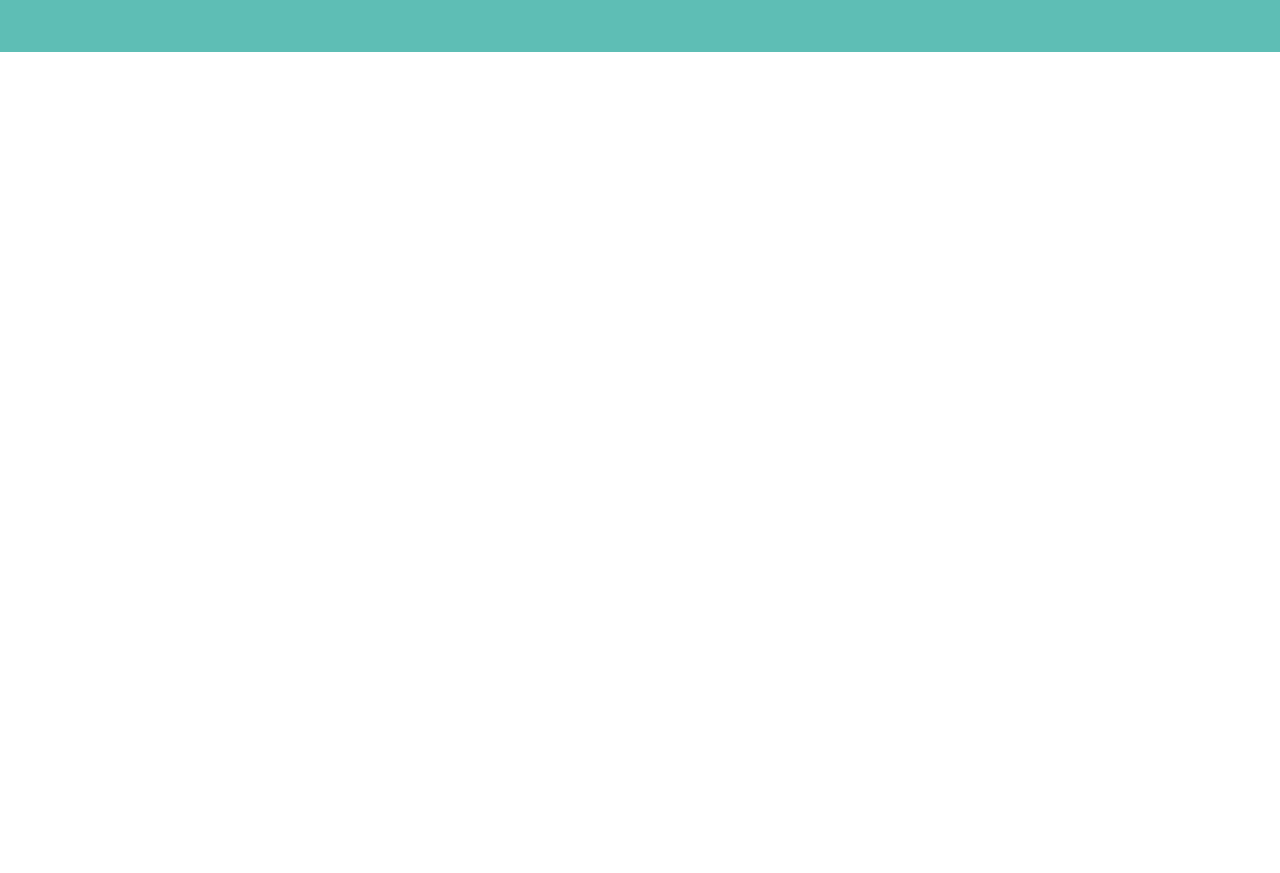
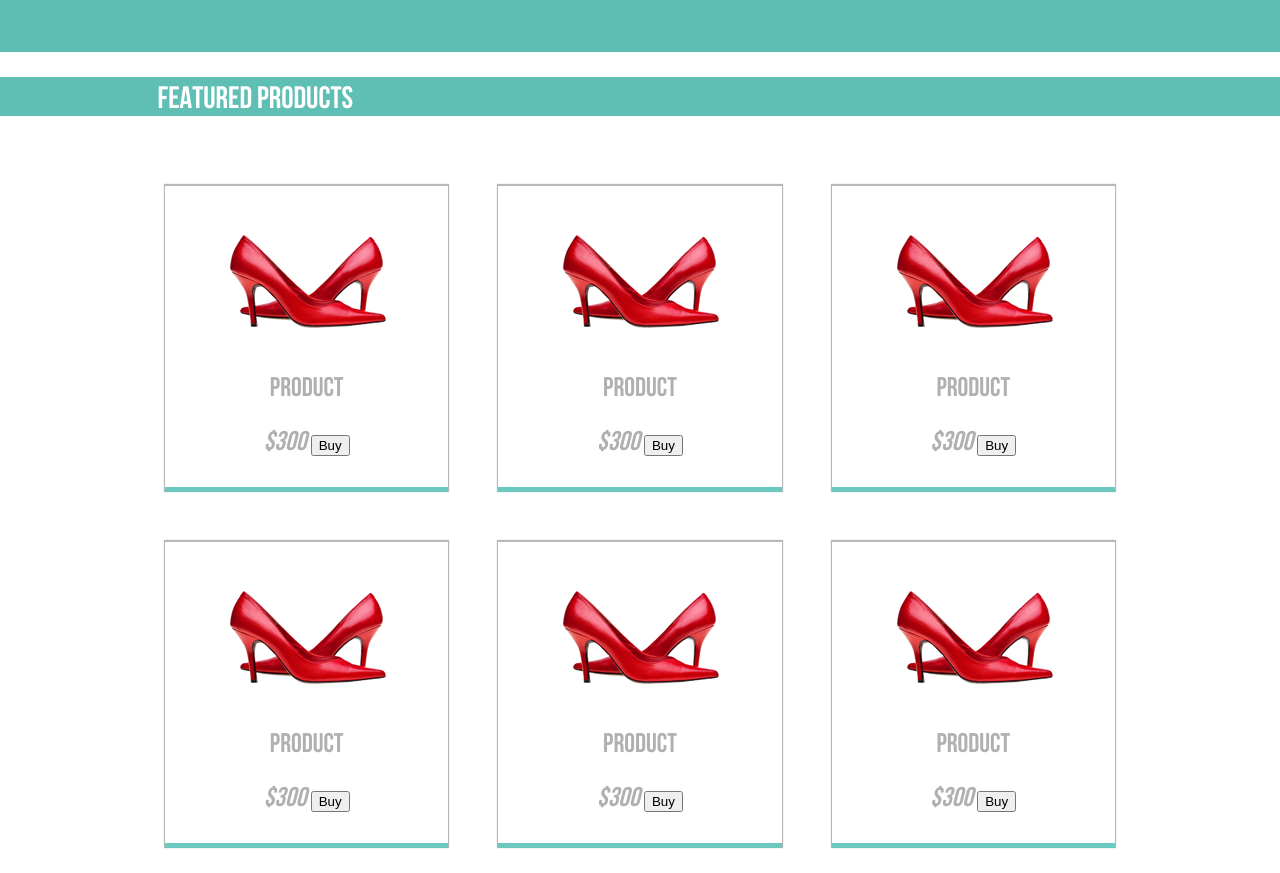
Before and after one commit to Viktorshcherbyna/Project_psd, a plain HTML site: page index.html in a window 1280 px wide. Shown: the part 520-1393 px from the top of the page. Before the commit the page ends 800 px from the top, so only its background shows below. Drawn offline with Linux system fonts and the light colour scheme.

Commit message:
created featured product

```diff
--- a/index.html
+++ b/index.html
@@ -54,13 +54,83 @@
             </div>
             <div class="slider-text">
                 <h2>Cowhide Standard Crew</h2>
-                <p>White coloured, short-sleeved, printed T-shirt for men by Levi's.
-                    This crew-neck T-shirt is made of organic
-                    cotton and comes in a regular fit.
+                <p>White coloured, short-sleeved, printed T-shirt for men by Levi's. This crew-neck T-shirt is made of organic cotton and comes in a regular fit.
                 </p>
                 <button type="button">Shop now</button>
             </div>
 
+        </div>
+    </div>
+    <div class="featured_bg">
+        <h2 class="container">Featured Products</h2>
+    </div>
+    <div class="container" id="featured-container">
+        <div class="f-block">
+            <div class="f-border">
+                <img src="img/tyfli.png" />
+                <h3>Product</h3>
+                <div class="f-button">
+                    <i>$300</i>
+                    <button type="button">Buy</button>
+                </div>
+
+            </div>
+        </div>
+        <div class="f-block">
+            <div class="f-border">
+                <img src="img/tyfli.png" />
+                <h3>Product</h3>
+                <div class="f-button">
+                    <i>$300</i>
+                    <button type="button">Buy</button>
+                </div>
+
+
+            </div>
+        </div>
+        <div class="f-block">
+            <div class="f-border">
+                <img src="img/tyfli.png" />
+                <h3>Product</h3>
+                <div class="f-button">
+                    <i>$300</i>
+                    <button type="button">Buy</button>
+                </div>
+
+            </div>
+        </div>
+        <div class="f-block">
+            <div class="f-border">
+                <img src="img/tyfli.png" />
+                <h3>Product</h3>
+                <div class="f-button">
+                    <i>$300</i>
+                    <button type="button">Buy</button>
+                </div>
+
+            </div>
+        </div>
+        <div class="f-block">
+            <div class="f-border">
+                <img src="img/tyfli.png" />
+                <h3>Product</h3>
+                <div class="f-button">
+                    <i>$300</i>
+                    <button type="button">Buy</button>
+                </div>
+
+            </div>
+        </div>
+        <div class="f-block">
+            <div class="f-border">
+                <img src="img/tyfli.png" />
+                <h3>Product</h3>
+                <div class="f-button">
+                    <i>$300</i>
+                    <button type="button">Buy</button>
+                </div>
+
+            </div>
         </div>
     </div>
 
--- a/style.css
+++ b/style.css
@@ -58,7 +58,7 @@ a {
     }
 
     #header-top,
-#header-nav ul{
+    #header-nav ul {
         display: flex;
         justify-content: space-between;
         flex-wrap: wrap;
@@ -95,12 +95,14 @@ a {
         font-size: 27px;
         padding-left: 5px;
     }
-#header-nav{
+
+    #header-nav {
         background-color: #6cc9bf;
         padding: 10px 0;
         box-shadow: 0px -1px 2px -0.5px black;
     }
-#header-nav ul li a{
+
+    #header-nav ul li a {
         padding: 0 17px;
         border-right: 2px solid #ffffff;
         color: #ffffff;
@@ -110,42 +112,47 @@ a {
         font-weight: bold;
         display: block;
     }
-#header-nav ul li:first-child a{
+
+    #header-nav ul li:first-child a {
         padding-left: 0;
     }
 
-
-#header-nav ul li:last-child a{
-    border:none;
+    #header-nav ul li:last-child a {
+        border: none;
         padding-right: 0;
     }
-    .slider-bg{
+
+    .slider-bg {
         background: #5ebeb5;
     }
-    #slider{
+
+    #slider {
         display: flex;
         padding: 70px 0 55px 0;
         justify-content: space-around;
         flex-wrap: wrap;
     }
-    .slider-text{
+
+    .slider-text {
         max-width: 390px;
     }
-    .slider-text h2{
+
+    .slider-text h2 {
         text-transform: uppercase;
         color: #ffffff;
         font-family: 'bebasbold';
         font-size: 65px;
         margin: 0;
+    }
 
-    }
-    .slider-text p{
+    .slider-text p {
         color: #ffffff;
         font-family: 'bebasbold';
         line-height: 22px;
-        margin: 5px 0  30px 0;
+        margin: 5px 0 30px 0;
     }
-    .slider-text button{
+
+    .slider-text button {
         border: 2px solid #fff;
         background: none;
         padding: 10px 20px 7px 20px;
@@ -154,47 +161,82 @@ a {
         text-transform: uppercase;
         font-size: 22px;
         font-family: 'bebasbold';
-
     }
 
-    @media(max-width: 600px){
-        #slider{
+    .featured_bg {
+        background: #60bfb5;
+        margin: 25px 0 45px 0;
+        padding: 8px 0px 0px 35px;
+        text-transform: uppercase;
+        color: #fff;
+        font-family: 'bebasbold';
+    }
+
+    .featured_bg h2 {
+        font-size: 31px;
+    }
+
+    #featured-container {
+        display: flex;
+        flex-wrap: wrap;
+    }
+
+    #featured-container .f-block {
+        width: 33.33%;
+    }
+
+    #featured-container .f-border {
+        box-shadow: 0 -1px 1px 1px #00000047;
+        border-bottom: 5px solid #6cc9bf;
+        margin: 25px;
+        text-align: center;
+        padding: 30px 0;
+        text-transform: uppercase;
+        color: #b0b0b0;
+        font-family: 'bebasbold';
+        font-size: 27px;
+    }
+
+    #featured-container .f-border h3 {
+        font-size: 27px;
+    }
+
+    @media(max-width: 600px) {
+        #slider {
             padding: 15px;
             text-align: center;
         }
-        #slider h2{
+        #slider h2 {
             margin: 15px;
         }
     }
 
-    @media(max-width: 720px){
-        #header-top, #header-nav ul {
-
+    @media(max-width: 720px) {
+        #header-top,
+        #header-nav ul {
             justify-content: center;
-
         }
-
-        #header-nav ul li{
+        #header-nav ul li {
             padding: 0 15px;
         }
-        #header-nav ul li a{
+        #header-nav ul li a {
             border: none;
             padding: 10px;
         }
-        #search{
+        #search {
             margin: 15px;
         }
     }
 
-    @media(max-width: 1000px){
-        header-top{
+    @media(max-width: 1000px) {
+        header-top {
             margin: 0 15px;
         }
-        #header-nav ul li a{
+        #header-nav ul li a {
             border: none;
             padding: 10px;
         }
-        #header-nav ul li{
+        #header-nav ul li {
             padding: 0 15px;
         }
     }
```
Also changed, not shown: img/tyfli.png (added). Lines whose indentation alone changed are shown as unchanged.
